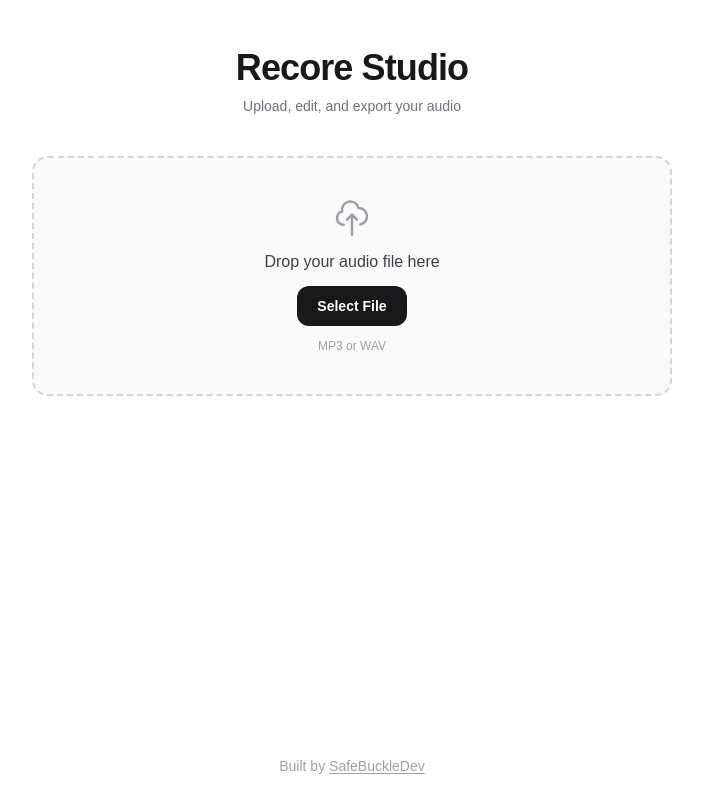
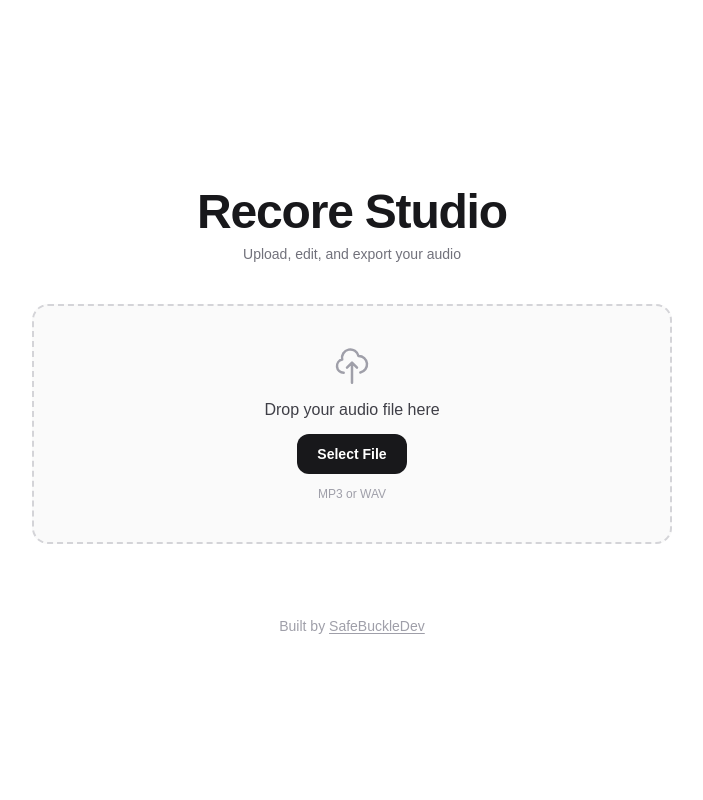
Before and after one commit to SafeBuckleDev/recore, a Next.js app: page / in a window 1280 px wide. Shown: the whole page, without its empty margins (288-991 px from the left). Built offline with nearby package versions, Linux system fonts and the light colour scheme.

Commit message:
chore: update page styles

```diff
--- a/app/page.tsx
+++ b/app/page.tsx
@@ -456,7 +456,7 @@ export default function AudioEditor() {
   return (
     <div className="flex min-h-screen flex-col items-center justify-center bg-white">
       <div className="w-full max-w-2xl px-4 py-12">
-        <h1 className="mb-2 text-center text-4xl font-bold tracking-tight text-zinc-900">
+        <h1 className="mb-2 text-center text-5xl font-bold tracking-tight text-zinc-900">
           Recore Studio
         </h1>
         <p className="mb-10 text-center text-sm text-zinc-500">
@@ -663,9 +663,9 @@ export default function AudioEditor() {
                 <input
                   id="speed"
                   type="range"
-                  min="0.25"
-                  max="4"
-                  step="0.05"
+                  min="0.5"
+                  max="2"
+                  step="0.01"
                   value={state.speed}
                   onChange={(e) => updateSpeed(parseFloat(e.target.value))}
                   className="w-full accent-zinc-900"
@@ -771,7 +771,7 @@ export default function AudioEditor() {
           </div>
         )}
       </div>
-      <footer className="mt-auto py-6 text-center text-sm text-zinc-400">
+      <footer className="py-6 text-center text-sm text-zinc-400">
         Built by{" "}
         <a
           href="https://github.com/SafeBuckleDev"
```
